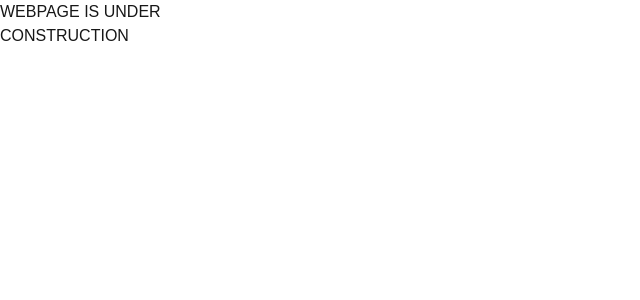
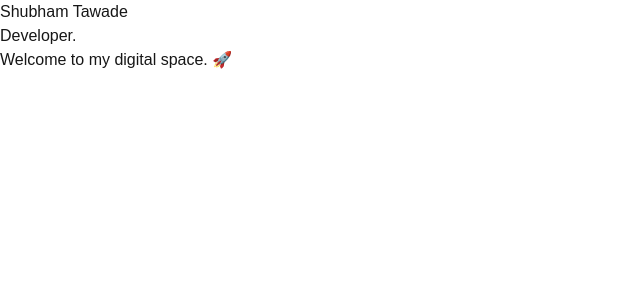
Before and after one commit to shubham97tawade/portfolio, a Next.js app: page / in a window 1280 px wide. Shown: the top 300 px of the page, without its empty margins (0-640 px from the left). Built offline with nearby package versions, Linux system fonts and the light colour scheme.

Commit message:
(home): home page main section

```diff
--- a/package.json
+++ b/package.json
@@ -10,6 +10,7 @@
   },
   "dependencies": {
     "@supabase/supabase-js": "^2.48.1",
+    "framer-motion": "^12.19.2",
     "html-react-parser": "^5.2.2",
     "next": "15.1.6",
     "react": "^19.0.0",
--- a/src/app/page.tsx
+++ b/src/app/page.tsx
@@ -1,11 +1,35 @@
+"use client";
+
+import { motion } from 'framer-motion';
+
 export default function Home() {
   return (
-    <main className="h-screen w-screen">
-      <div className="grid place-items-center h-screen w-screen bg-stone-50">
-        <span className="text-center p-5">
-          <h3 className="text-xl md:text-4xl font-bold tracking-tight text-stone-950">WEBPAGE IS UNDER</h3>
-          <h1 className="text-3xl md:text-7xl font-bold tracking-tight text-yellow-500">CONSTRUCTION</h1>
-        </span>
+    <main className="w-full h-dvh grid grid-cols-1 grid-rows-1 place-items-center">
+      <div className="flex flex-col items-start justify-center">
+        <motion.h1
+          initial={{ opacity: 0, y: -20 }}
+          animate={{ opacity: 1, y: 0 }}
+          transition={{ duration: 0.7, ease: 'easeInOut' }}
+          className="text-4xl md:text-7xl"
+        >
+            Shubham Tawade
+        </motion.h1>
+        <motion.h5
+          initial={{ opacity: 0}}
+          animate={{ opacity: 1, y: 0 }}
+          transition={{ duration: 0.7, delay: 0.5, ease: 'easeInOut' }}
+          className="text-lg md:text-xl mb-12"
+        >
+            Developer.
+        </motion.h5>
+        <motion.p
+          initial={{ opacity: 0, y: 20}}
+          animate={{ opacity: 1, y: 0 }}
+          transition={{ duration: 0.7, delay: 0.7, ease: 'easeInOut' }}
+          className="text-base"
+        >
+            Welcome to my digital space. 🚀
+        </motion.p>
       </div>
     </main>
   );
```
Also changed, not shown: 1 other file (tests, documents, lock files or other folders).
